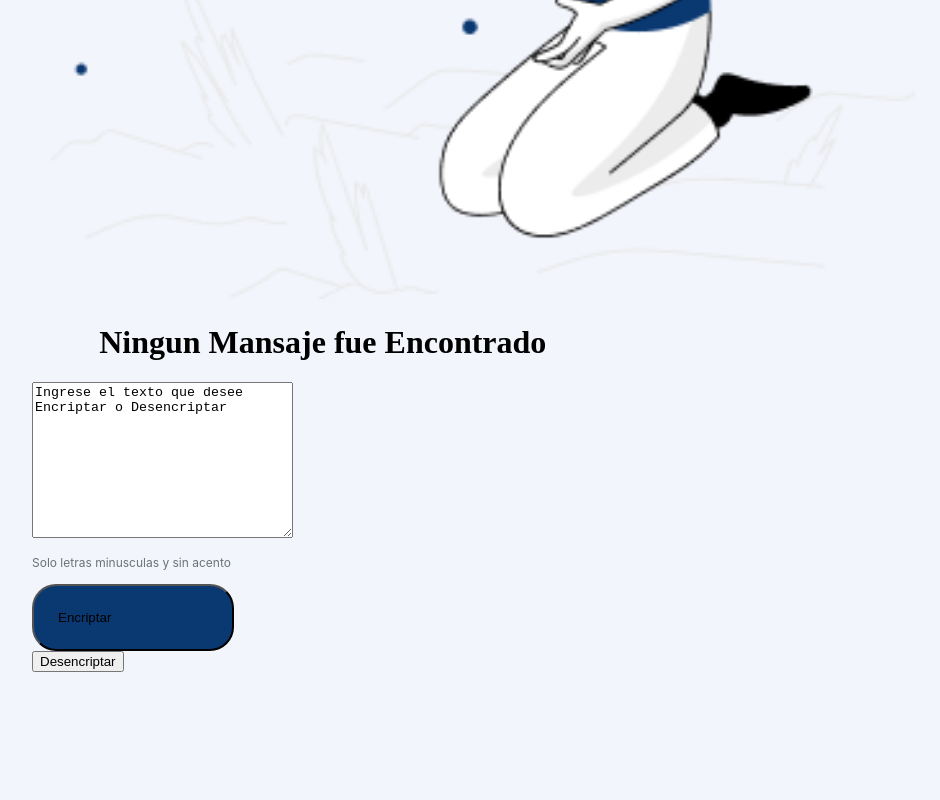
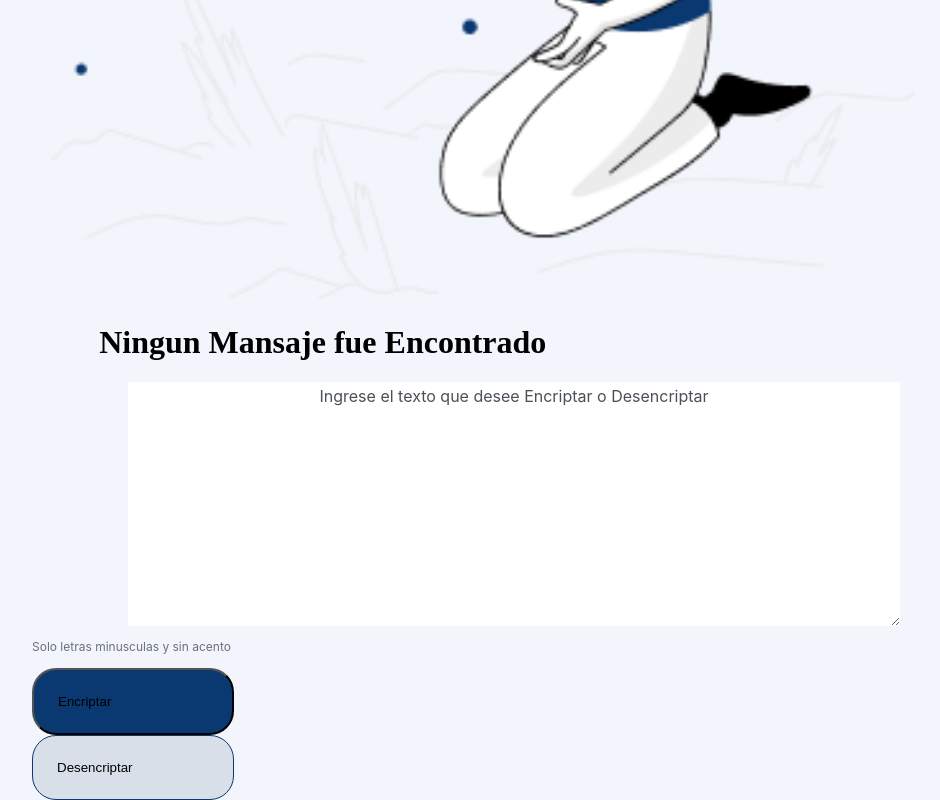
Before and after one commit to elenuco/EcryptadorAlura, a plain HTML site: page index.html in a window 1280 px wide. Shown: the part 1215-2015 px from the top of the page, without its empty margins (128-1068 px from the left). Before the commit the page ends 1887 px from the top, so only its background shows below. Drawn offline with Linux system fonts and the light colour scheme.

Commit message:
correcciones enel css

```diff
--- a/style.css
+++ b/style.css
@@ -74,7 +74,7 @@ body {
     margin-right: 5%;
 }
 
-texto2 {
+#texto2 {
     float: left;
     margin-left: 10%;
     color: #495057;
@@ -149,7 +149,7 @@ texto2 {
     flex-grow: 0;
 }
 
-btn-desencryptar {
+#btn-desencryptar {
     /* Button */
     box-sizing: border-box;
 
```
